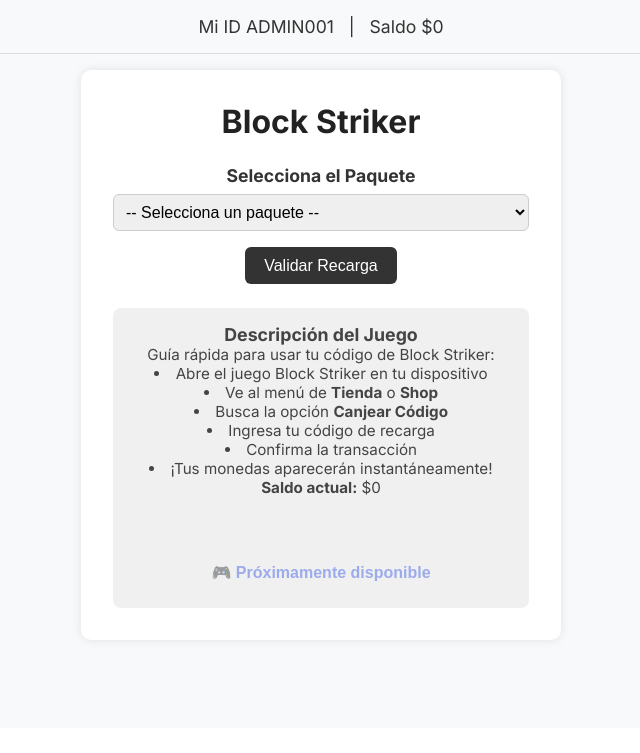
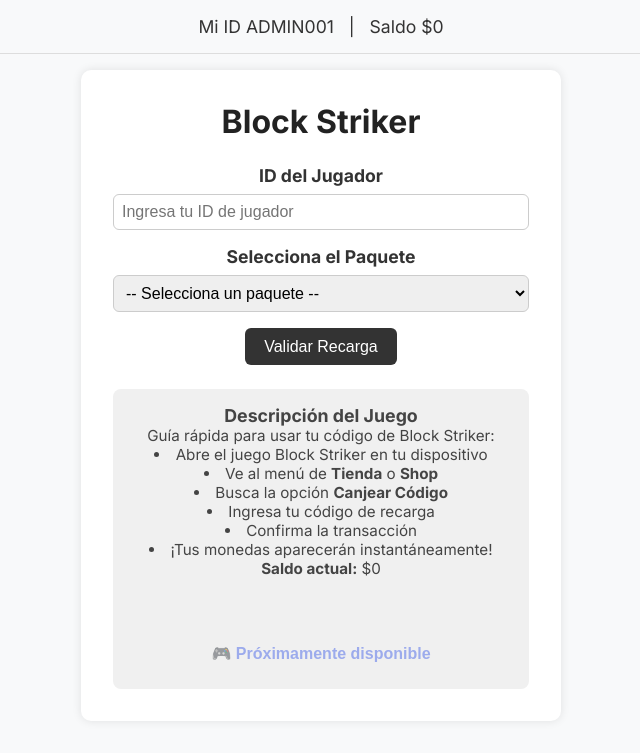
Before and after one commit to 2eliot/Revendedores, a Flask app: page /blockstriker in a window 1280 px wide. Shown: the part 72-825 px from the top of the page, without its empty margins (319-959 px from the left). Before the commit the page ends 715 px from the top, so only its background shows below. Run offline with Flask 3, Linux system fonts and the light colour scheme; the visitor is signed in with stand-in values (Sample User, id 1); data that the repository does not hold is empty; some libraries are stand-ins or nearby versions.

Commit message:
Assistant checkpoint: Agregado formulario de ID y removidas animaciones
Assistant generated file changes:
- templates/blockstriker.html: Quitar animación y agregar formulario de ID, Actualizar JavaScript para validar ID del jugador
- static/blockstriker.css: Quitar animaciones y agregar estilos para input de ID, Quitar animaciones innecesarias

---

User prompt:

quitale esa animacion de selecion y añadele un formularo para colocar id

Replit-Commit-Author: Assistant
Replit-Commit-Session-Id: b9bcb920-b795-4c3b-9846-844b9a6f005f

```diff
--- a/static/blockstriker.css
+++ b/static/blockstriker.css
@@ -40,6 +40,15 @@ body > .juego-container {
   margin-bottom: 0.5rem;
   font-weight: bold;
   font-size: 1.1rem;
+}
+
+.juego-form input {
+  padding: 0.5rem;
+  font-size: 1rem;
+  border-radius: 6px;
+  border: 1px solid #ccc;
+  width: 100%;
+  margin-bottom: 1rem;
 }
 
 .juego-form select {
@@ -124,25 +133,4 @@ body > .juego-container {
   box-shadow: 0 4px 15px rgba(102, 126, 234, 0.4);
 }
 
-/* Animación de carga */
-@keyframes pulse {
-  0% {
-    transform: scale(1);
-  }
-  50% {
-    transform: scale(1.05);
-  }
-  100% {
-    transform: scale(1);
-  }
-}
-
-.juego-container:hover {
-  animation: pulse 2s infinite;
-}
-
-/* Efectos especiales para Block Striker */
-.juego-titulo:hover {
-  transform: scale(1.05);
-  transition: transform 0.3s ease;
-}
+/* Sin animaciones para mantener simplicidad */
--- a/templates/blockstriker.html
+++ b/templates/blockstriker.html
@@ -70,6 +70,9 @@
     <h1 class="juego-titulo">Block Striker</h1>
 
     <form class="juego-form" onsubmit="handleRecharge(event)">
+      <label for="player-id">ID del Jugador</label>
+      <input type="text" id="player-id" placeholder="Ingresa tu ID de jugador" required>
+
       <label for="amount-select">Selecciona el Paquete</label>
       <select id="amount-select" required>
         <option value="">-- Selecciona un paquete --</option>
@@ -121,8 +124,14 @@
     async function handleRecharge(event) {
       event.preventDefault();
 
+      const playerId = document.getElementById('player-id');
       const select = document.getElementById('amount-select');
       const messageDiv = document.getElementById('message');
+
+      if (!playerId.value.trim()) {
+        showMessage('Por favor ingresa tu ID de jugador', 'error');
+        return;
+      }
 
       if (!select.value) {
         showMessage('Por favor selecciona un paquete', 'error');
```
